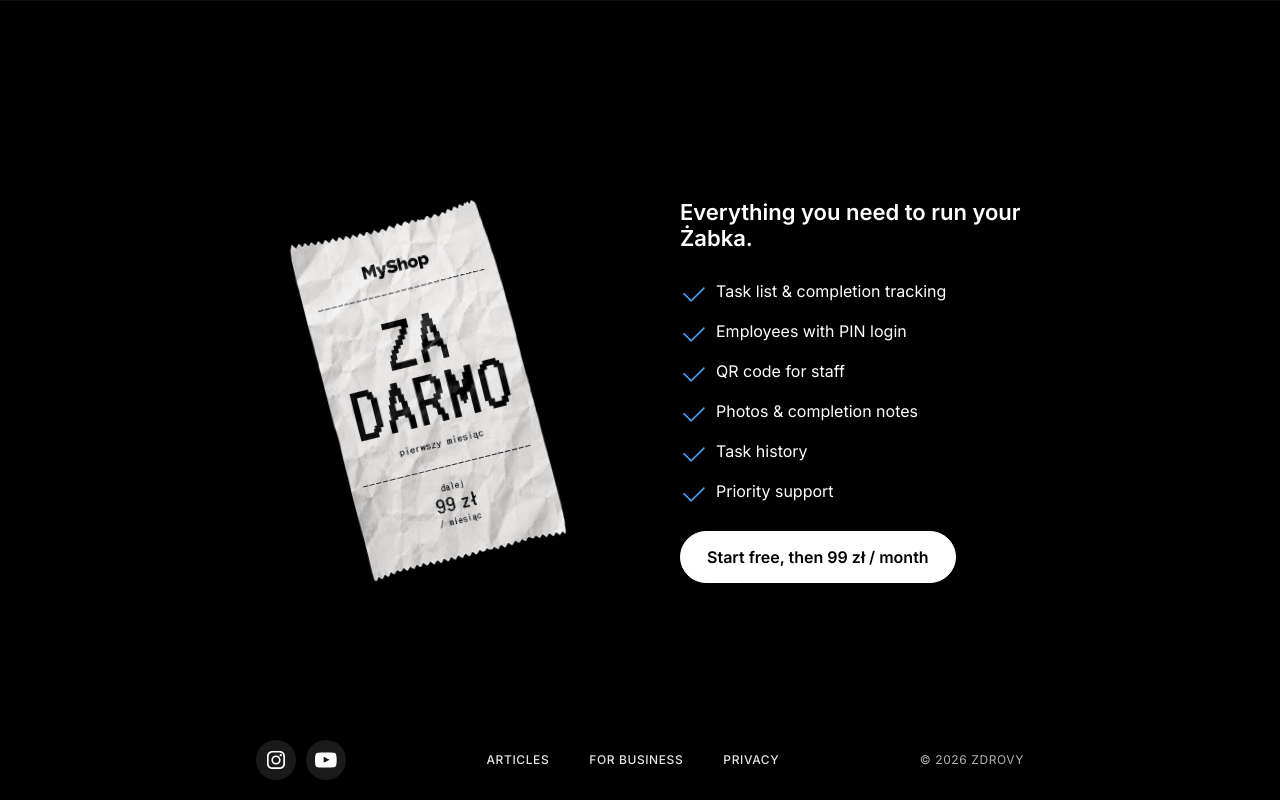
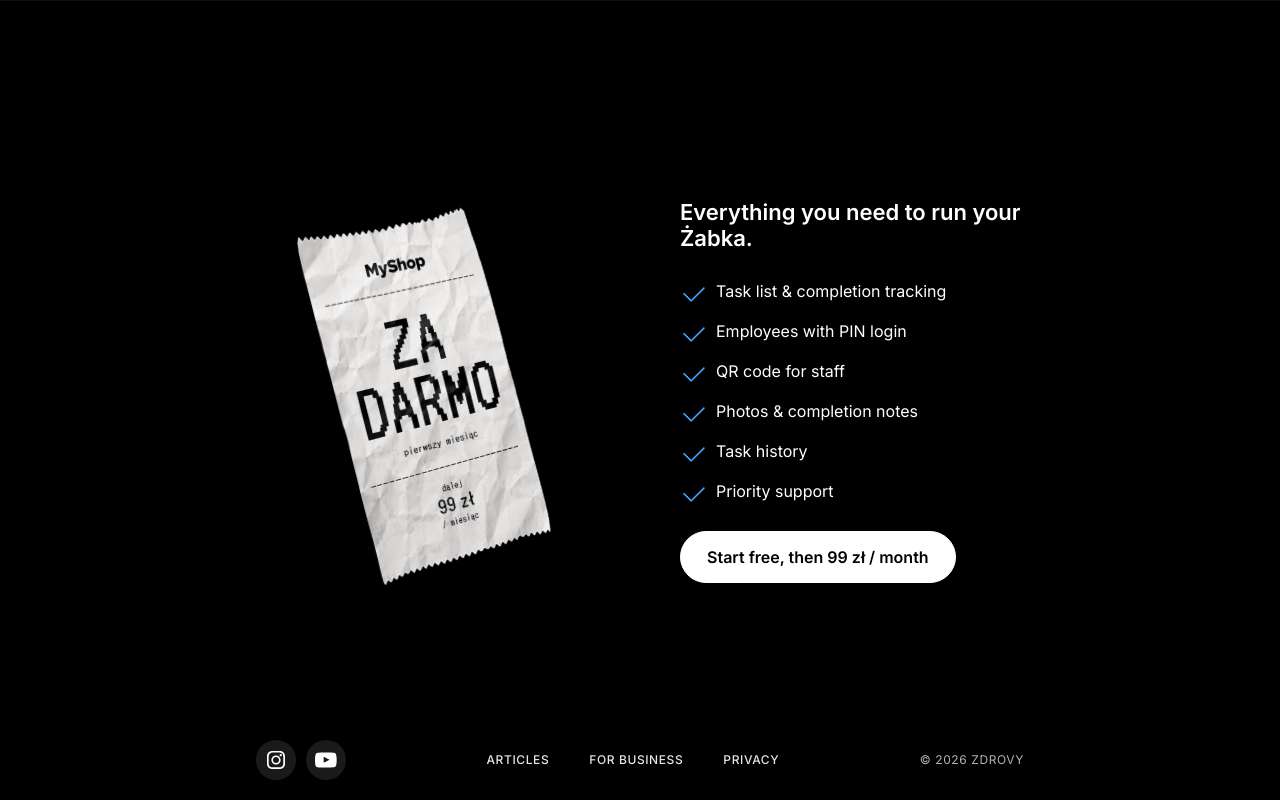
Before and after one commit to zdrovy01/zdrovy, a Next.js app: page /business in a window 1280 px wide. Shown: the part 2680-3480 px from the top of the page. Built offline with nearby package versions, Linux system fonts and the light colour scheme.

Commit message:
Business: PriceParagon client component with reversible scroll-triggered 3D tilt, bigger receipt

```diff
--- a/app/business/page.tsx
+++ b/app/business/page.tsx
@@ -4,6 +4,7 @@ import Text1 from "../components/text1";
 import Text2 from "../components/text2";
 import Container3 from "../components/Container3";
 import Container4 from "../components/Container4";
+import PriceParagon from "../components/PriceParagon";
 import Footer from "../components/Footer";
 
 export const metadata = {
@@ -75,8 +76,7 @@ export default function BusinessPage() {
 
         <section className="price">
           <div className="price-visual" aria-hidden="true">
-            {/* eslint-disable-next-line @next/next/no-img-element */}
-            <img src="/paragon.png" alt="" className="price-paragon" />
+            <PriceParagon src="/paragon.png" />
           </div>
           <div className="price-body">
             <p className="price-lead">Everything you need to run your Żabka.</p>
--- /dev/null
+++ b/app/components/PriceParagon.tsx
@@ -0,0 +1,31 @@
+"use client";
+
+import { useEffect, useRef, useState } from "react";
+
+export default function PriceParagon({ src, alt = "" }: { src: string; alt?: string }) {
+  const ref = useRef<HTMLImageElement | null>(null);
+  const [inView, setInView] = useState(false);
+
+  useEffect(() => {
+    const el = ref.current;
+    if (!el) return;
+    const observer = new IntersectionObserver(
+      (entries) => {
+        entries.forEach((e) => setInView(e.isIntersecting));
+      },
+      { rootMargin: "0px 0px -70% 0px", threshold: 0 }
+    );
+    observer.observe(el);
+    return () => observer.disconnect();
+  }, []);
+
+  return (
+    // eslint-disable-next-line @next/next/no-img-element
+    <img
+      ref={ref}
+      src={src}
+      alt={alt}
+      className={`price-paragon${inView ? " is-in-view" : ""}`}
+    />
+  );
+}
--- a/app/globals.css
+++ b/app/globals.css
@@ -888,23 +888,22 @@ main {
   align-items: center;
   justify-content: center;
   padding: 40px;
+  perspective: 1400px;
 }
 
 .price-paragon {
   display: block;
   width: 100%;
-  max-width: 460px;
+  max-width: 640px;
   height: auto;
-  transform: rotate(-14deg);
+  transform: rotate(0deg) rotateY(0deg);
+  transform-origin: center center;
   filter: drop-shadow(0 30px 60px rgba(0, 0, 0, 0.6));
-  animation: paragon-tilt linear both;
-  animation-timeline: view();
-  animation-range: entry 0% cover 40%;
+  transition: transform 0.9s cubic-bezier(0.22, 1, 0.36, 1);
 }
 
-@keyframes paragon-tilt {
-  from { transform: rotate(-14deg); }
-  to   { transform: rotate(8deg); }
+.price-paragon.is-in-view {
+  transform: rotate(-14deg) rotateY(28deg);
 }
 
 .price-lead {
```
